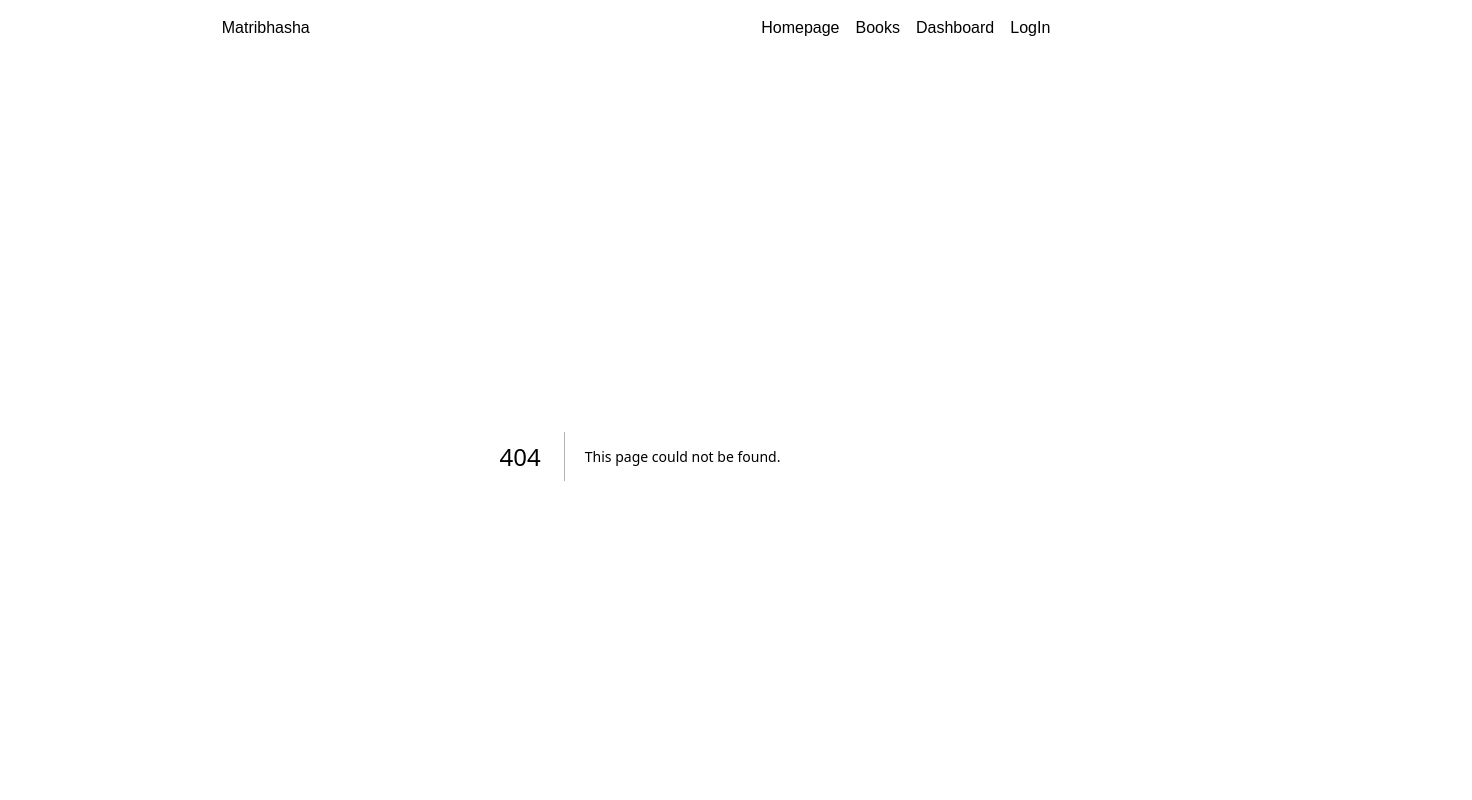
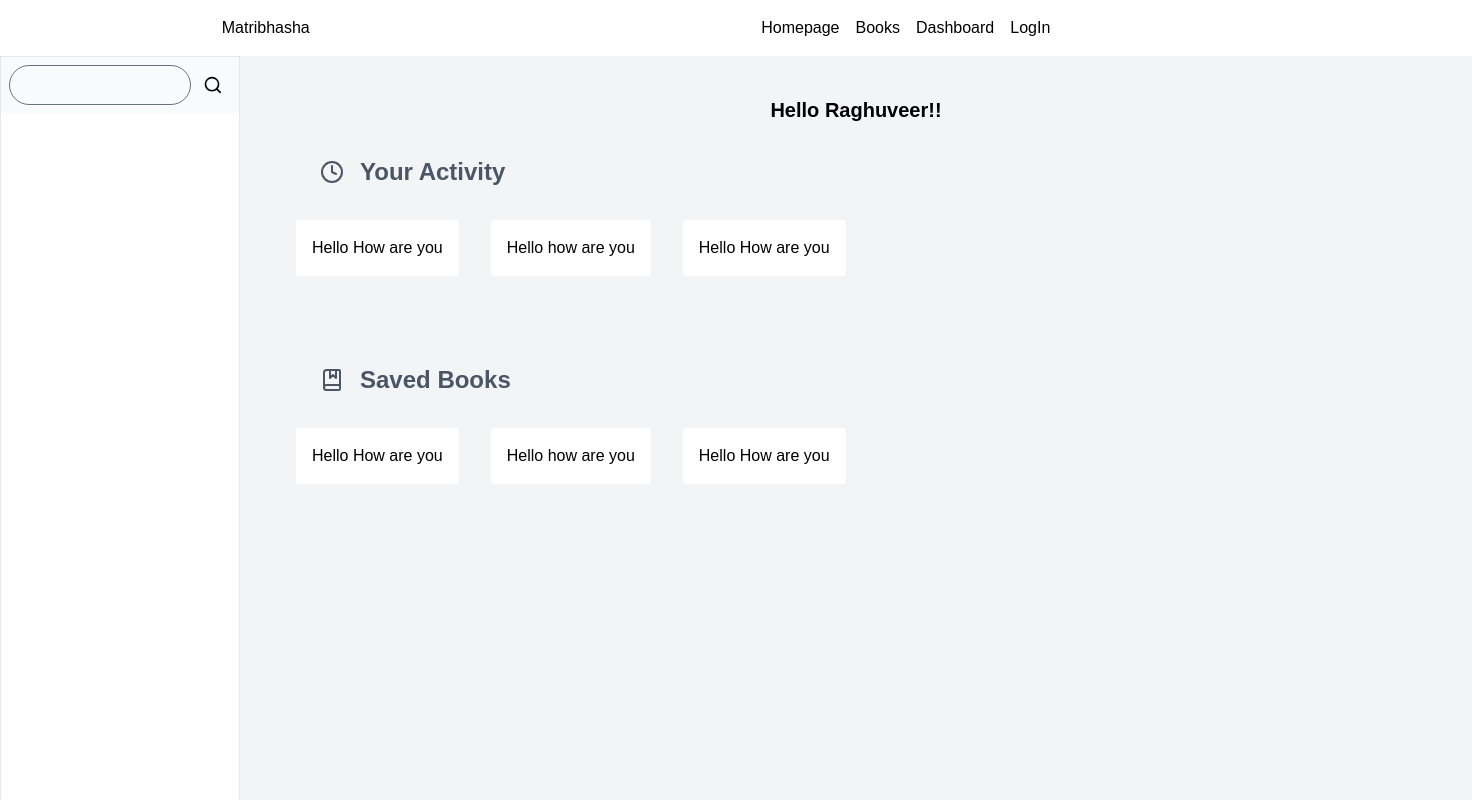
Before and after one commit to Vidhyasagar-dhd123/matribhasha, a Next.js app: page /Workspace in a window 1280 px wide. Before the commit this address had no page. Shown: the top 800 px of the page, 1472 px wide, since content can reach past the window. Built offline with nearby package versions, Linux system fonts and the light colour scheme.

Commit message:
Workspace updated

```diff
--- a/app/Read/[id]/page.tsx
+++ b/app/Read/[id]/page.tsx
@@ -44,7 +44,7 @@ const Page = ({ params }: { params: Promise<{ id: string }> }) => {
 
   return (
     <ReadProvider id={id}>
-        <div className="sticky w-full flex justify-between bg-blue-100  top-0 p-2 border-b border-b-blue-300 z-20">
+        <div className="sticky w-full flex justify-between bg-gray-100  top-0 p-2 border-b border-b-gray-300 z-20">
           <SidebarToggle
             isOpen={leftBarOpen}
             onClick={() => setLeftBarOpen(!leftBarOpen)}
--- /dev/null
+++ b/app/Workspace/page.tsx
@@ -0,0 +1,13 @@
+import { ActivityPanel } from "@/modules/workspace/componnents/ActivityPanel";
+import { SearchBar } from "@/modules/workspace/componnents/SearchBar";
+
+const WorkspacePage = () => {
+  return <div>
+    <div className="flex md:flex-row flex-col w-full items-center justify-between">
+      <SearchBar/>
+      <ActivityPanel/>
+    </div>
+  </div>;
+}
+
+export default WorkspacePage
--- a/modules/books/components/ChapterList.tsx
+++ b/modules/books/components/ChapterList.tsx
@@ -1,11 +1,14 @@
 import React from "react"
+import {LayoutList} from 'lucide-react'
 
 const ChapterList = ({...props}:React.HTMLAttributes<HTMLDivElement>) =>{
     return (
-        <div {...props} className="absolute w-60 z-10  h-full min-h-screen bg-blue-100 border-r border-r-blue-300 lg:relative">
+        <div {...props} className="absolute w-60 z-10  h-full min-h-screen bg-gray-100 border-r border-r-gray-300 lg:relative">
             {
                 ["Chapter1","Chapter2","Chapter3"].map((value,key)=>{
-                    return <div className="bg-blue-200 border-b border-b-blue-500 p-4 text-center text-blue-800 " key={key}>{value}</div>
+                    return <div className="bg-gray-200 border-b border-b-gray-500 p-4 text-center text-gray-800 flex items-center" key={key}>
+                        <LayoutList className="mx-4"/>
+                        {value}</div>
                 })
             }
         </div>
--- a/modules/books/components/PageList.tsx
+++ b/modules/books/components/PageList.tsx
@@ -8,11 +8,11 @@ const PageList = ({...props}:React.HTMLAttributes<HTMLDivElement>) =>{
 
     return (
         <aside className="w-full" {...props}>
-                <div className="w-full overflow-x-auto bg-blue-100  min-w-[100px] flex items-center overflow-y-auto justify-center border border-blue-500  ">
+                <div className="w-full overflow-x-auto bg-gray-100  min-w-[100px] flex items-center overflow-y-auto justify-center border border-gray-500  ">
                     {
                         pages?.data &&
                         pages?.data.map((page_i,key)=>{
-                            return <div onClick={()=>page.set(page_i)} className="cursor-pointer border border-gray-200 bg-blue-50 px-2 py-1  text-center" key={key}>{page_i?.pageNumber}</div>
+                            return <div onClick={()=>page.set(page_i)} className="cursor-pointer border border-gray-200 bg-gray-50 px-2 py-1  text-center" key={key}>{page_i?.pageNumber}</div>
                         })
                     }
                 </div>
--- a/modules/books/components/ReadPage.tsx
+++ b/modules/books/components/ReadPage.tsx
@@ -3,7 +3,7 @@ import { useReader } from "../contexts/read.context"
 
 
 const ReadPage = () =>{
-    const {content,page, book,author,language} = useReader()
+    const {content,page, book,author,language,authors} = useReader()
     useEffect(()=>{
         const getPageVersion=async()=>{
             console.log("Fetching Content : ",`/api/v1/pages/${page?.data?.bookUUID}/${page?.data?.pageNumber}`)
--- a/modules/books/components/ReadQueryManager.tsx
+++ b/modules/books/components/ReadQueryManager.tsx
@@ -1,25 +1,26 @@
 import { useEffect } from "react"
 import { useReader } from "../contexts/read.context"
-
+import {CircleUser} from 'lucide-react'
 
 const ReadQueryManager = () =>{
     const {authors,content,page, author,language} = useReader()
     useEffect(()=>{
         const getAuthors = async ()=>{
+            console.log("Requesting Authors...")
             const data = await fetch(`/api/v1/pages/${page?.data?.bookUUID}/${page?.data?.pageNumber}/authors`)
             if(data.ok)
             {
                 const req_author = await data.json()
                 authors?.set(req_author)
-                console.log(req_author)
+                console.log("Authors Fetched",req_author)
             }
         }
-        if(page?.data?.bookUUID && page?.data?.pageNumber!==undefined && !authors?.data?.length)
+        if(page?.data?.bookUUID && page?.data?.pageNumber!==undefined)
         getAuthors()
         console.log(language?.data)
     },[page?.data])
     return (
-        <div className="w-60 z-10 right-0 top-0  h-full min-h-screen bg-blue-100 border-r border-r-blue-300 lg:relative">
+        <div className="w-60 z-10 right-0 top-0  h-full min-h-screen bg-gray-100 border-r border-r-gray-300 lg:relative">
             {/*absolute bg-blue-100 right-0 top-0 h-full w-60 lg:relative border-l border-l-blue-300*/}
             <div className="z-50 ">
                 <div className="p-4">Author</div>
@@ -27,8 +28,8 @@ const ReadQueryManager = () =>{
                         {   authors &&
                             authors?.data?.map((value,key)=>{
                                 return(
-                                <div className="border-b p-4 border-b-blue-300 bg-blue-200" onClick={()=>{author?.set(value);language?.set(value?.language)}} key={key}>
-                                    <div className="text-blue-700">{value?.authorId?.name}</div>
+                                <div className="border-b p-4 border-b-gray-300 bg-gray-200" onClick={()=>{author?.set(value);language?.set(value?.language)}} key={key}>
+                                    <div className="text-blue-700 flex">{value?.authorId?.name}</div>
                                     <div className="text-blue-600 text-sm inline">{value?.authorId?.email}</div>
                                     <span className="p-2 text-red-700">{value?.language}</span>
                                 </div>)
--- /dev/null
+++ b/modules/workspace/componnents/ActivityPanel.tsx
@@ -0,0 +1,32 @@
+import { BookMarked, Clock } from "lucide-react"
+
+
+export const ActivityPanel = () =>{
+    return <div className="w-full flex items-center h-screen justify-center bg-gray-100">
+        <div className="h-full w-full flex flex-col items-center">
+            <h1 className="text-center text-xl font-bold pt-10">Hello Raghuveer!!</h1>
+            <div className="m-4 flex flex-col justify-center max-w-6xl min-w-6xl">
+                <div className="mx-10 flex items-center text-gray-600">
+                    <Clock/>
+                    <h2 className="text-2xl m-4 font-bold">Your Activity</h2>
+                </div>
+                <div className="w-full ">
+                    <div className="inline-block p-4 bg-white m-4 rounded max-w-max">Hello How are you</div>
+                    <div className="inline-block p-4 bg-white m-4 rounded max-w-max">Hello how are you</div>
+                    <div className="inline-block p-4 bg-white m-4 rounded max-w-max">Hello How are you</div>
+                </div>
+            </div>
+            <div className="m-10 flex flex-col justify-center max-w-6xl min-w-6xl">
+                <div className="mx-10 flex items-center text-gray-600">
+                    <BookMarked/>
+                    <h2 className="text-2xl m-4 font-bold">Saved Books</h2>
+                </div>
+                <div className="w-full ">
+                    <div className="inline-block p-4 bg-white m-4 rounded max-w-max">Hello How are you</div>
+                    <div className="inline-block p-4 bg-white m-4 rounded max-w-max">Hello how are you</div>
+                    <div className="inline-block p-4 bg-white m-4 rounded max-w-max">Hello How are you</div>
+                </div>
+            </div>
+        </div>
+    </div>
+}
--- /dev/null
+++ b/modules/workspace/componnents/SearchBar.tsx
@@ -0,0 +1,14 @@
+import { Input } from "@/modules/shared/components/Input"
+import { SearchIcon } from "lucide-react"
+
+
+export const SearchBar = () =>{
+    return (
+        <div className="md:w-60 w-full md:h-screen border border-gray-200 shadow">
+            <div className="w-full flex items-center bg-gray-50">
+                <Input className="grow-1 min-w-2 p-2 h-10 m-2 "/>
+                <SearchIcon className="m-1 mr-4"/>
+            </div>
+        </div>
+    )
+}
```
